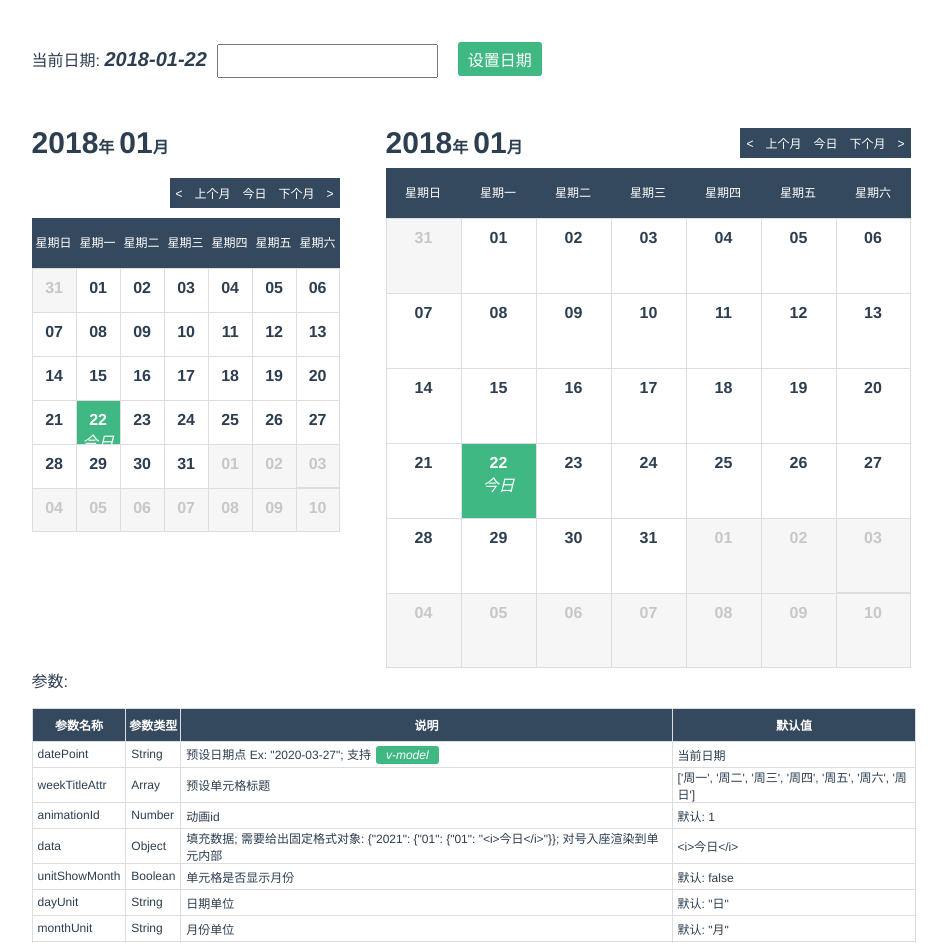
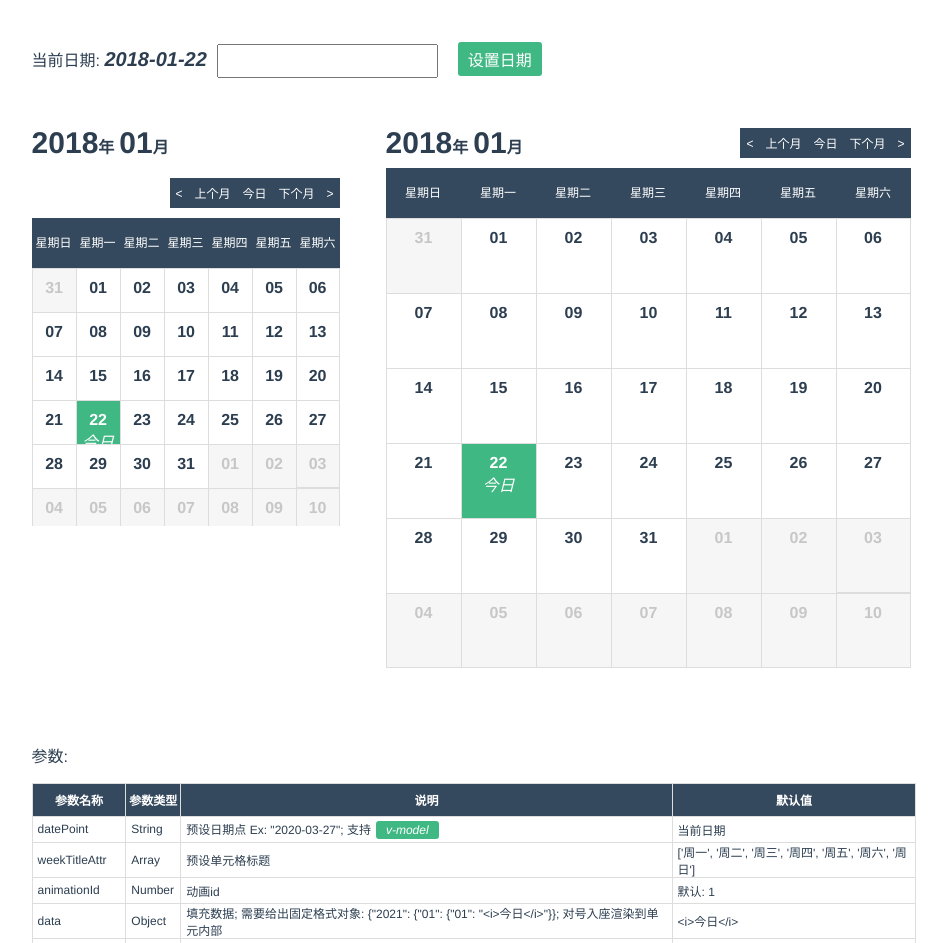
Before and after one commit to BO-HAI/vue-component-me, a Vue app: page /#/ in a window 1280 px wide. Shown: the part 2662-3605 px from the top of the page, without its empty margins (166-1113 px from the left). Built offline with nearby package versions, Linux system fonts and the light colour scheme.

Commit message:
日历交互动画

```diff
--- a/library/calendar.vue
+++ b/library/calendar.vue
@@ -1,5 +1,5 @@
 <template>
-    <div class="hqui component-calendar" :class="'component-calendar-ani' + animationId" :style="{width: componentWidth}">
+    <div class="hqui component-calendar" :class="'component-calendar-ani' + animationId" :style="{width: componentWidth, height: componentHeight}">
         <div class="calendar-info-block">
             <span class="eui-calendar-year">{{date.now.year}}<span class="unit">{{yearUnit}}</span></span>
             <span class="eui-calendar-month">{{date.now.month}}<span class="unit">{{monthUnit}}</span></span>
@@ -15,8 +15,19 @@
         <div class="calendar-week clearfix" ref="weekBlock" :style="{width: componentWidth}">
             <span class="week-item" :style="{width: animation_params[animationId].weekBlockElementParams.width + 'px'}" ref="weekItem" v-for="(weekStr, index) in weekTitles" :key="index">{{weekStr}}</span>
         </div>
+        <div class="calendar-days-group clearfix">
             <div class="calendar-days">
-            <div class="day-item prev" v-for="(item, index) in date.prevMonthDays" :key="index + '_prev'" :style="item.css">
+                <div class="day-item" :class="[item.type, item.isActive ? 'active' : '']" v-for="(item, index) in date.everydayOld" :key="index + '_' + item.type" :style="item.css" @click="onChange(item)">
+                    <div class="date-info">
+                        <i class="date-month-txt" v-if="unitShowMonth && item.type === 'prev'">{{date.now.prevMonth}}月</i>
+                        <i class="date-month-txt" v-if="unitShowMonth && item.type === 'this'">{{date.now.month}}月</i>
+                        <i class="date-month-txt" v-if="unitShowMonth && item.type === 'next'">{{date.now.nextMonth}}月</i>
+                        <i class="date-day-txt">{{item.day}}{{dayUnit}}</i>
+                    </div>
+                    <div class="day-container" v-if="data[item.year] && data[item.year][item.month] && data[item.year][item.month][item.day]" v-html="data[item.year][item.month][item.day]">
+                    </div>
+                </div>
+                <!-- <div class="day-item prev" v-for="(item, index) in date.prevMonthDays" :key="index + '_prev'" :style="item.css">
                     <div class="date-info">
                         <i class="date-month-txt" v-if="unitShowMonth">{{date.now.prevMonth}}月</i>
                         <i class="date-day-txt">{{item.day}}{{dayUnit}}</i>
@@ -39,6 +50,43 @@
                     </div>
                     <div class="day-container" v-if="data[item.year] && data[item.year][item.month] && data[item.year][item.month][item.day]" v-html="data[item.year][item.month][item.day]">
                     </div>
+                </div> -->
+            </div>
+            <div class="calendar-days show">
+                <div class="day-item" :class="[item.type, item.isActive ? 'active' : '', item.cssName]" v-for="(item, index) in date.everyday" :key="index + '_' + item.type" :style="item.css" @click="onChange(item)">
+                    <div class="date-info">
+                        <i class="date-month-txt" v-if="unitShowMonth && item.type === 'prev'">{{date.now.prevMonth}}月</i>
+                        <i class="date-month-txt" v-if="unitShowMonth && item.type === 'this'">{{date.now.month}}月</i>
+                        <i class="date-month-txt" v-if="unitShowMonth && item.type === 'next'">{{date.now.nextMonth}}月</i>
+                        <i class="date-day-txt">{{item.day}}{{dayUnit}}</i>
+                    </div>
+                    <div class="day-container" v-if="data[item.year] && data[item.year][item.month] && data[item.year][item.month][item.day]" v-html="data[item.year][item.month][item.day]">
+                    </div>
+                </div>
+                <!-- <div class="day-item prev" v-for="(item, index) in date.prevMonthDays" :key="index + '_prev'" :style="item.css">
+                    <div class="date-info">
+                        <i class="date-month-txt" v-if="unitShowMonth">{{date.now.prevMonth}}月</i>
+                        <i class="date-day-txt">{{item.day}}{{dayUnit}}</i>
+                    </div>
+                    <div class="day-container" v-if="data[item.year] && data[item.year][item.month] && data[item.year][item.month][item.day]" v-html="data[item.year][item.month][item.day]">
+                    </div>
+                </div>
+                <div class="day-item" :class="{active: item.isActive}" v-for="(item, index) in date.thisMonthDays" :key="index + '_this'" :style="item.css" @click="onChange(item)">
+                    <div class="date-info">
+                        <i class="date-month-txt" v-if="unitShowMonth">{{date.now.month}}月</i>
+                        <i class="date-day-txt">{{item.day}}{{dayUnit}}</i>
+                    </div>
+                    <div class="day-container" v-if="data[item.year] && data[item.year][item.month] && data[item.year][item.month][item.day]" v-html="data[item.year][item.month][item.day]">
+                    </div>
+                </div>
+                <div class="day-item next" v-for="(item, index)  in date.nextMonthDays" :key="index + '_next'" :style="item.css">
+                    <div class="date-info">
+                        <i class="date-month-txt" v-if="unitShowMonth">{{date.now.nextMonth}}月</i>
+                        <i class="date-day-txt">{{item.day}}{{dayUnit}}</i>
+                    </div>
+                    <div class="day-container" v-if="data[item.year] && data[item.year][item.month] && data[item.year][item.month][item.day]" v-html="data[item.year][item.month][item.day]">
+                    </div>
+                </div> -->
             </div>
         </div>
     </div>
@@ -112,6 +160,7 @@ export default {
         return{
             changeDatePoint: this.datePoint,
             componentWidth: '',
+            componentHeight: '',
             title: '本周',
             date: {
                 // 当前选中的日期
@@ -161,14 +210,17 @@ export default {
                 },
                 prevMonthDays: [],
                 thisMonthDays: [],
-                nextMonthDays: []
+                nextMonthDays: [],
+                everyday: [],
+                everydayOld: []
             },
             animation_params: {
                 '1': {
                     weekBlockElementParams: {},
                     titleWidth: ''
                 }
-            }
+            },
+            direction: 'next' // "prev" "next"
         }
     },
     mounted: function() {
@@ -179,12 +231,24 @@ export default {
 
         if (that.width.length === 0) {
             that.componentWidth = that.animation_params[that.animationId].weekBlockElementParams.width * 7 + 'px';
+            that.componentHeight = that.animation_params[that.animationId].weekBlockElementParams.width * 7 + 100 + 'px';
         }
 
         that.run();
     },
     computed: {
+        // getShowEveryday () {
+        //     let that = this;
+        //     let _newArr_ =  [...that.date.prevMonthDays, ...that.date.thisMonthDays, ...that.date.nextMonthDays];
 
+        //     // that['animation_' + that.animationId + '_enter'](_newArr_);
+        //     return _newArr_;
+        // },
+        // getEveryday () {
+        //     let that = this;
+        //     let _newArr_ =  [...that.date.prevMonthDays, ...that.date.thisMonthDays, ...that.date.nextMonthDays];
+        //     return _newArr_;
+        // }
     },
     watch: {
         datePoint(newValue) {
@@ -193,7 +257,6 @@ export default {
             that.run(date.getTime());
         },
         changeDatePoint(newValue) {
-            console.log(newValue);
             this.$emit('change', newValue.dateStr);
         }
     },
@@ -202,6 +265,29 @@ export default {
             let that = this;
             that.setDateParams(_dateStr_, _type_);
             that.renderMonth();
+        },
+        animation_1_enter () {
+            let that = this;
+            let x = that.direction === 'next' ? 0 : that.date.everyday.length - 1;
+
+            let timer = setInterval(function () {
+                if (that.direction === 'next') {
+                    if (x === that.date.everyday.length - 1) {
+                        clearTimeout(timer);
+                    }
+                    that.date.everyday[x]['cssName'] = 'enter';
+                    x++;
+                }
+
+                if (that.direction === 'prev') {
+                    if (x === 0) {
+                        clearTimeout(timer);
+                    }
+                    that.date.everyday[x]['cssName'] = 'enter';
+                    x--;
+                }
+
+            }, 20);
         },
         /**
         * @description: 设置日期参数
@@ -272,52 +358,87 @@ export default {
             that.date.nextMonthDays = [];
             that.date.thisMonthDays = [];
 
+            if (that.date.everyday.length > 0) {
+                that.date.everydayOld = that.date.everyday;
+            }
+            that.date.everyday = [];
+
+            function buildPrevMonth () {
+                let promise = new Promise(function (resolve) {
                     if (weekdayNumber === 0) {
-                (prevArr.slice(-1 * weekdayNumber, 0)).forEach(function (item) {
+                        prevArr = prevArr.slice(-1 * weekdayNumber, 0);
+                        prevArr.forEach(function (item) {
                             let prevYearAndMonth = dateTools.getPrevMonth(year, month);
-                    that.date.prevMonthDays.push({
+                            let _data_ = {
                                 day: item < 10 ? '0' + item : item,
                                 year: prevYearAndMonth.year,
                                 month: prevYearAndMonth.month,
                                 css: {
                                     width: that.animation_params[that.animationId].weekBlockElementParams.width + 'px',
                                     height: that.animation_params[that.animationId].weekBlockElementParams.width + 'px'
+                                },
+                                cssName: '',
+                                type: 'prev'
                             }
+                            that.date.prevMonthDays.push(_data_);
                         });
-                });
-
+                        resolve({status: {code: 0}, data: that.date.prevMonthDays});
                     } else {
-                (prevArr.slice(-1 * weekdayNumber)).forEach(function (item) {
+                        prevArr = prevArr.slice(-1 * weekdayNumber);
+                        prevArr.forEach(function (item) {
                             let prevYearAndMonth = dateTools.getPrevMonth(year, month);
-                    that.date.prevMonthDays.push({
+                            let _data_ = {
                                 day: item < 10 ? '0' + item : item,
                                 year: prevYearAndMonth.year,
                                 month: prevYearAndMonth.month,
                                 css: {
                                     width: that.animation_params[that.animationId].weekBlockElementParams.width + 'px',
                                     height: that.animation_params[that.animationId].weekBlockElementParams.width + 'px'
+                                },
+                                cssName: '',
+                                type: 'prev'
+                            };
+                            that.date.prevMonthDays.push(_data_);
+                        });
+                        resolve({status: {code: 0}, data: that.date.prevMonthDays});
                     }
                 });
-                });
+
+                return promise;
             }
 
-            (nextArr.slice(0, (function () {
+            function buildNextMonth () {
+                let promise = new Promise(function (resolve) {
+                    nextArr = nextArr.slice(0, (function () {
                         // 42天, 减去当月天数 减去星期数, 计算出下月补全天数(为什么不是35天? 部分月份会超出35天)
                         let n = 42 - thisArr.length - weekdayNumber;
                         return n < 0 ? 0 : n;
-            }()))).forEach(function (item) {
+                    }()));
+
+                    nextArr.forEach(function (item) {
                         let nextYearAndMonth = dateTools.getNextMonth(year, month);
-                that.date.nextMonthDays.push({
+                        let _data_ = {
                             day: item < 10 ? '0' + item : item,
                             year: nextYearAndMonth.year,
                             month: nextYearAndMonth.month,
                             css: {
                                 width: that.animation_params[that.animationId].weekBlockElementParams.width + 'px',
                                 height: that.animation_params[that.animationId].weekBlockElementParams.width + 'px'
+                            },
+                            cssName: '',
+                            type: 'next'
                         }
-                });
+                        that.date.nextMonthDays.push(_data_);
                     });
 
+                    resolve({status: {code: 0}, data: that.date.nextMonthDays});
+                });
+
+                return promise;
+            }
+
+            function buildThisMonth () {
+                let promise = new Promise(function (resolve) {
                     thisArr.forEach(function (item) {
                         let day = item < 10 ? '0' + item : item;
                         (function (_day_) {
@@ -329,7 +450,7 @@ export default {
                                 _isActive_ = false;
                             }
 
-                    that.date.thisMonthDays.push({
+                            let _data_ = {
                                 day: item < 10 ? '0' + item : item,
                                 year: year,
                                 month: month,
@@ -337,9 +458,28 @@ export default {
                                 css: {
                                     width: that.animation_params[that.animationId].weekBlockElementParams.width + 'px',
                                     height: that.animation_params[that.animationId].weekBlockElementParams.width + 'px'
+                                },
+                                cssName: '',
+                                type: 'this'
                             }
+
+                            that.date.thisMonthDays.push(_data_);
+                        }(day));
+                        resolve({status: {code: 0}, data: that.date.thisMonthDays});
                     });
-                }(day))
+                });
+
+                return promise;
+            }
+
+            let promise_prev = buildPrevMonth();
+            let primise_this = buildThisMonth();
+            let primise_next = buildNextMonth();
+
+            Promise.all([promise_prev, primise_this, primise_next]).then(function (res) {
+                that.date.everyday = [...res[0].data, ...res[1].data, ...res[2].data];
+                console.log(that.date.everyday);
+                that['animation_' + that.animationId + '_enter']();
             });
         },
         /**
@@ -362,6 +502,7 @@ export default {
             // 获取上个月的年与月份
             let prevYearAndMonth = dateTools.getPrevMonth(that.date.now.year, that.date.now.month);
             that.run(prevYearAndMonth.year + '-' + prevYearAndMonth.month + '-' + '01', 'now');
+            that.direction = 'prev';
         },
         /**
          * @description: 下个月
@@ -374,6 +515,7 @@ export default {
             // 获取下个月的年与月份
             let nextYearAndMonth = dateTools.getNextMonth(that.date.now.year, that.date.now.month);
             that.run(nextYearAndMonth.year + '-' + nextYearAndMonth.month + '-' + '01', 'now');
+            that.direction = 'next';
         },
 
         /**
@@ -384,6 +526,7 @@ export default {
         prveYear () {
             let that = this;
             that.run((parseInt(that.date.now.year) - 1)+ '-' + that.date.now.month + '-' + '01', 'now');
+            that.direction = 'prev';
         },
 
         /**
@@ -394,6 +537,7 @@ export default {
         nextYear () {
             let that = this;
             that.run((parseInt(that.date.now.year) + 1)+ '-' + that.date.now.month + '-' + '01', 'now');
+            that.direction = 'next';
         },
 
         /**
@@ -406,6 +550,7 @@ export default {
             let nowDate = new Date();
 
             that.run(nowDate.getTime(), 'all');
+            that.direction = 'next';
         }
     }
 }
@@ -421,6 +566,11 @@ export default {
     width: 100%;
     box-sizing: border-box;
     user-select: none;
+    overflow: hidden;
+
+    * {
+       box-sizing: border-box;
+    }
 
     .calendar-info-block {
         float: left;
@@ -465,6 +615,8 @@ export default {
         background: $color-primary;
         color: $color-white;
         clear: both;
+        position: relative;
+        z-index: 1;
 
         .week-item {
             font-size: 12px;
@@ -474,7 +626,15 @@ export default {
         }
     }
 
+    .calendar-days-group {
+        width: 100%;
+        position: relative;
+    }
+
     .calendar-days {
+        position: absolute;
+        top: 0;
+        left: 0;
         .day-item {
             float: left;
             text-align: center;
@@ -484,6 +644,7 @@ export default {
             box-sizing: border-box;
             cursor: pointer;
             position: relative;
+            background: $color-white;
 
             .date-info {
                 margin-top: 10px;
@@ -520,5 +681,18 @@ export default {
             cursor: not-allowed;
         }
     }
+    /*秀场*/
+    .calendar-days.show {
+        .day-item {
+            transition: all .5s;
+            opacity: 0;
+            transform: scale(1.2);
+        }
+
+        .day-item.enter {
+            opacity: 1;
+            transform: scale(1);
+        }
+    }
 }
 </style>
--- a/src/components/block_calendar.vue
+++ b/src/components/block_calendar.vue
@@ -1,7 +1,7 @@
 <!--
  * @Author: your name
  * @Date: 2021-04-27 10:24:21
- * @LastEditTime: 2021-04-29 16:10:43
+ * @LastEditTime: 2021-04-30 15:20:17
  * @LastEditors: Please set LastEditors
  * @Description: In User Settings Edit
  * @FilePath: /vue-component-me/src/components/HelloWorld.vue
```
Lines whose indentation alone changed are shown as unchanged.
